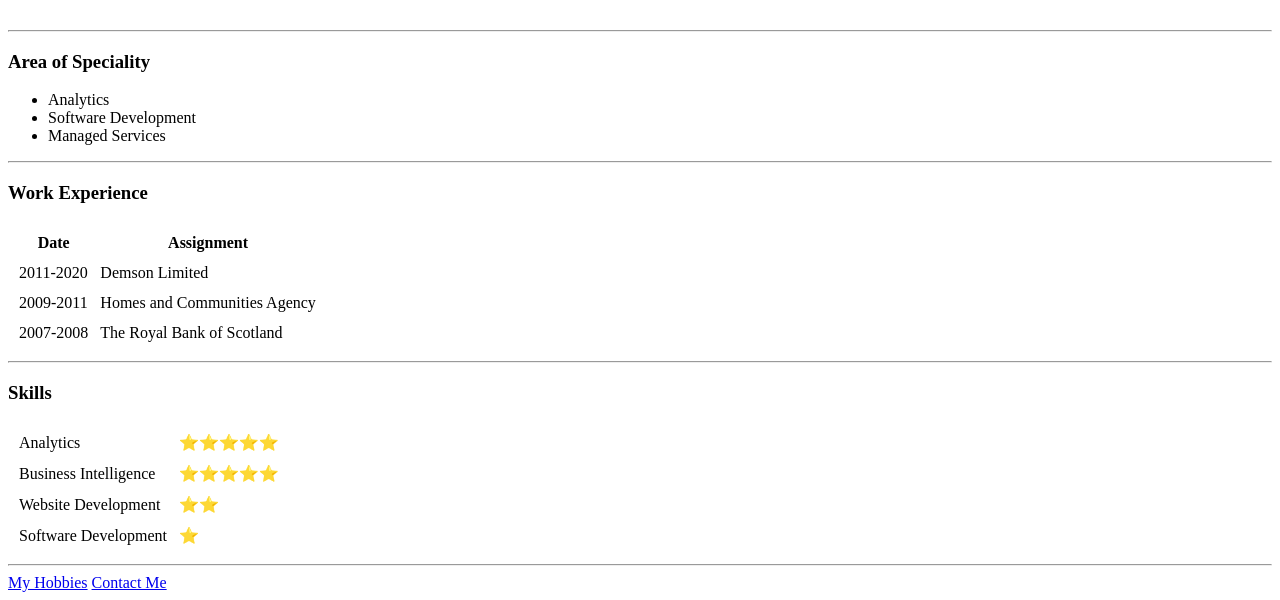
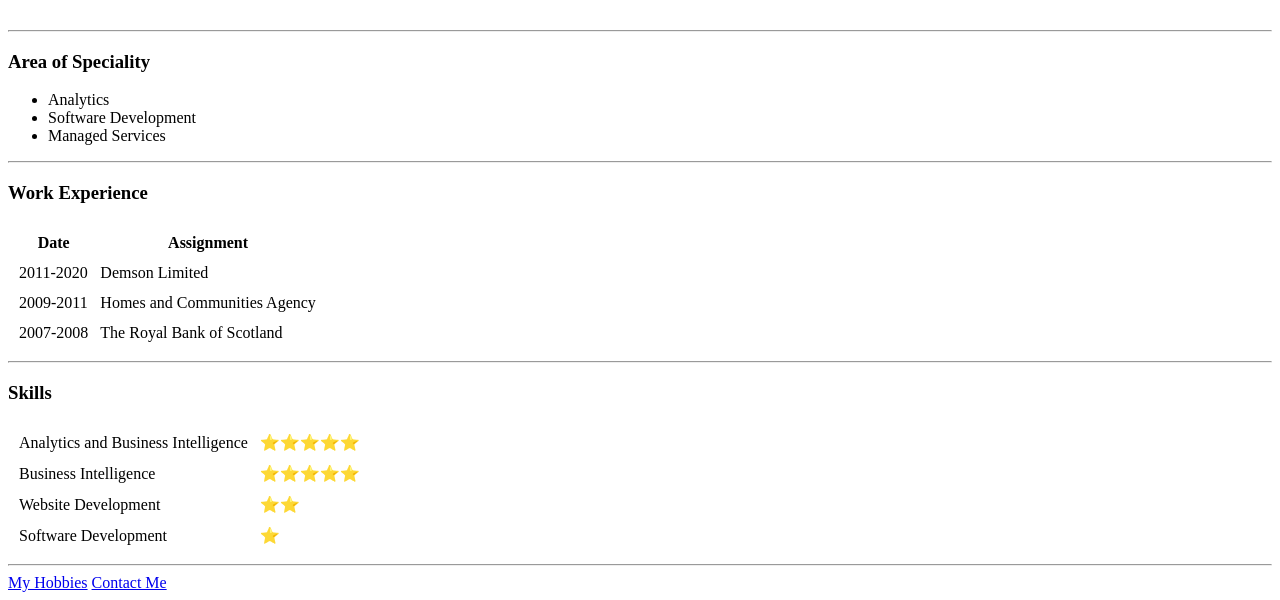
Before and after one commit to demsonit/cv, a plain HTML site: page index.html in a window 1280 px wide. Shown: the part 202-802 px from the top of the page. Drawn offline with Linux system fonts and the light colour scheme.

Commit message:
Update index header title

```diff
--- a/index.html
+++ b/index.html
@@ -3,7 +3,7 @@
 
 <head>
   <meta charset="utf-8">
-  <title>Demi's new site</title>
+  <title>Franklin's new site</title>
 </head>
 
 <body>
@@ -57,7 +57,7 @@
   <table cellspacing="10">
     <tbody>
       <tr>
-        <td>Analytics</td>
+        <td>Analytics and Business Intelligence</td>
         <td> ⭐⭐⭐⭐⭐ </td>
       </tr>
       <tr>
```
